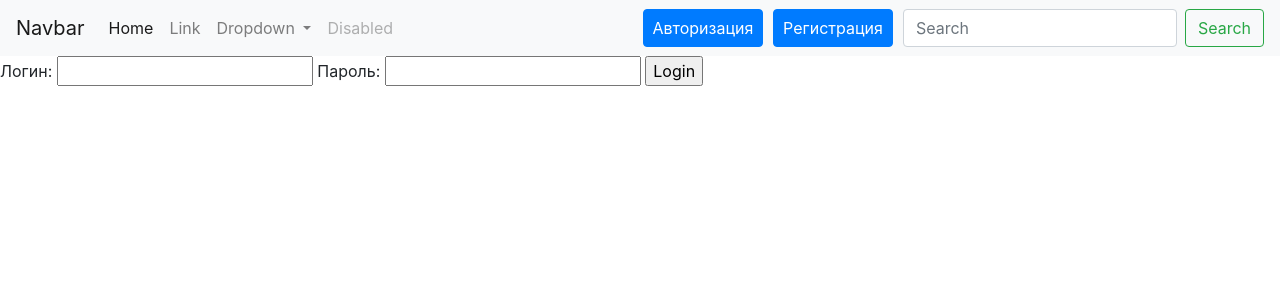
After one commit to titaev/walking, a Django app: page /accounts/login/ in a window 1280 px wide. The commit adds this page. Shown: the top 300 px of the page. Run offline with Django 4.2, Linux system fonts and the light colour scheme; some libraries are stand-ins or nearby versions.

Commit message:
Register, authorization, login, logout

```diff
--- /dev/null
+++ b/walking/accounts/templates/accounts/login.html
@@ -0,0 +1,11 @@
+{% extends "main/base.html" %}
+{% block content %}
+<form method="POST" action=".">
+    <label for="username">Логин: </label>
+    <input type="text" name="username" id="username" value="">
+    <label for="username">Пароль: </label>
+    <input type="password" name="password" id="password" value="">
+    <input type="submit" value="Login">
+    {% csrf_token %}
+</form>
+{% endblock %}
--- /dev/null
+++ b/walking/accounts/urls.py
@@ -0,0 +1,10 @@
+from django.urls import path
+
+from . import views
+
+urlpatterns = [
+    path('register/', views.register, name='register'),
+    path('login/', views.login, name='login'),
+    path('logout/', views.logout_view, name='logout'),
+    path('user/delete/', views.delete_user, name='delete_user'),
+]
--- a/walking/accounts/views.py
+++ b/walking/accounts/views.py
@@ -1,3 +1,41 @@
+from django.contrib.auth.models import User
 from django.shortcuts import render
+from .forms import UserRegistrationForm
+from django.http import HttpResponseRedirect
+from django.contrib import auth
 
-# Create your views here.
+
+def register(request):
+    if request.method == "POST":
+        data = UserRegistrationForm(request.POST)
+        if data.is_valid():
+            new_user = data.save(commit='False')
+            new_user.set_password(data.cleaned_data['password'])
+            new_user.save()
+            return HttpResponseRedirect('/')
+    user_form = UserRegistrationForm()
+    return render(request, "accounts/register.html", {'user_form': user_form})
+
+
+def login(request):
+    if request.method == "POST":
+        username = request.POST['username']
+        password = request.POST['password']
+        user = auth.authenticate(username=username, password=password)
+        if user is not None:
+            auth.login(request, user)
+            return HttpResponseRedirect('/')
+        else:
+            return HttpResponseRedirect('/accounts/login')
+    return render(request, 'accounts/login.html')
+
+
+def logout_view(request):
+    auth.logout(request)
+    return HttpResponseRedirect('/')
+
+
+def delete_user(request):
+    user = User.objects.get(id=request.user.id)
+    user.delete()
+    return HttpResponseRedirect('/')
--- a/walking/main/templates/main/base.html
+++ b/walking/main/templates/main/base.html
@@ -16,6 +16,51 @@
     </style>
 </head>
 <body>
+<nav class="navbar navbar-expand-lg navbar-light bg-light">
+  <a class="navbar-brand" href="#">Navbar</a>
+  <button class="navbar-toggler" type="button" data-toggle="collapse" data-target="#navbarSupportedContent" aria-controls="navbarSupportedContent" aria-expanded="false" aria-label="Toggle navigation">
+    <span class="navbar-toggler-icon"></span>
+  </button>
+
+  <div class="collapse navbar-collapse" id="navbarSupportedContent">
+    <ul class="navbar-nav mr-auto">
+      <li class="nav-item active">
+        <a class="nav-link" href="#">Home <span class="sr-only">(current)</span></a>
+      </li>
+      <li class="nav-item">
+        <a class="nav-link" href="#">Link</a>
+      </li>
+      <li class="nav-item dropdown">
+        <a class="nav-link dropdown-toggle" href="#" id="navbarDropdown" role="button" data-toggle="dropdown" aria-expanded="false">
+          Dropdown
+        </a>
+        <div class="dropdown-menu" aria-labelledby="navbarDropdown">
+          <a class="dropdown-item" href="#">Action</a>
+          <a class="dropdown-item" href="#">Another action</a>
+          <div class="dropdown-divider"></div>
+          <a class="dropdown-item" href="#">Something else here</a>
+        </div>
+      </li>
+      <li class="nav-item">
+        <a class="nav-link disabled">Disabled</a>
+      </li>
+    </ul>
+    {% if user.is_authenticated %}
+      <div style="margin-right: 10 px">{{user.username}}</div>
+      <a style="width: 120px; padding: 6px; margin-right: 10px" class="btn btn-danger" role="button" href="{%url 'logout'%}">Выход</a>
+      <a style="width: 120px; padding: 6px; margin-right: 10px" class="btn btn-danger" role="button" href="{%url 'delete_user'%}">Удаление</a>
+    {% else %}
+      <a style="width: 120px; padding: 6px; margin-right: 10px" class="btn btn-primary" role="button" href="{%url 'login'%}">Авторизация</a>
+      <a style="width: 120px; padding: 6px; margin-right: 10px" class="btn btn-primary" role="button" href="{%url 'register'%}">Регистрация</a>
+    {% endif %}
+    <form class="form-inline my-2 my-lg-0">
+      <input class="form-control mr-sm-2" type="search" placeholder="Search" aria-label="Search">
+      <button class="btn btn-outline-success my-2 my-sm-0" type="submit">Search</button>
+    </form>
+
+  </div>
+</nav>
+
 {% block content %}
 {% endblock %}
 <script src="https://code.jquery.com/jquery-3.2.1.slim.min.js"
--- a/walking/walking/settings.py
+++ b/walking/walking/settings.py
@@ -37,7 +37,8 @@ INSTALLED_APPS = [
     'django.contrib.sessions',
     'django.contrib.messages',
     'django.contrib.staticfiles',
-    'main'
+    'main',
+    'accounts'
 ]
 
 MIDDLEWARE = [
--- a/walking/walking/urls.py
+++ b/walking/walking/urls.py
@@ -21,6 +21,7 @@ from django.conf.urls.static import static
 urlpatterns = [
     path('admin/', admin.site.urls),
     path('', include('main.urls')),
+    path('accounts/', include('accounts.urls')),
 ]
 
 if settings.DEBUG:
```
Also changed, not shown: walking/accounts/forms.py (added, +17 -0 lines), walking/accounts/templates/accounts/register.html (added, +21 -0 lines), walking/accounts/templates/__init__.py (added), walking/accounts/templates/accounts/__init__.py (added).
